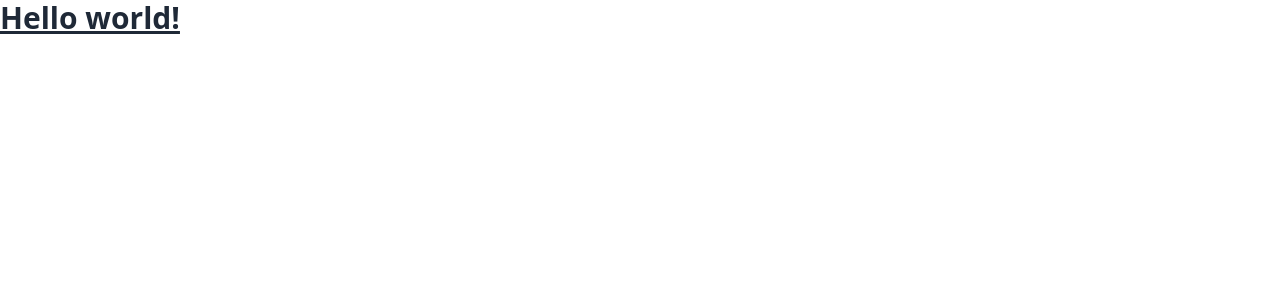
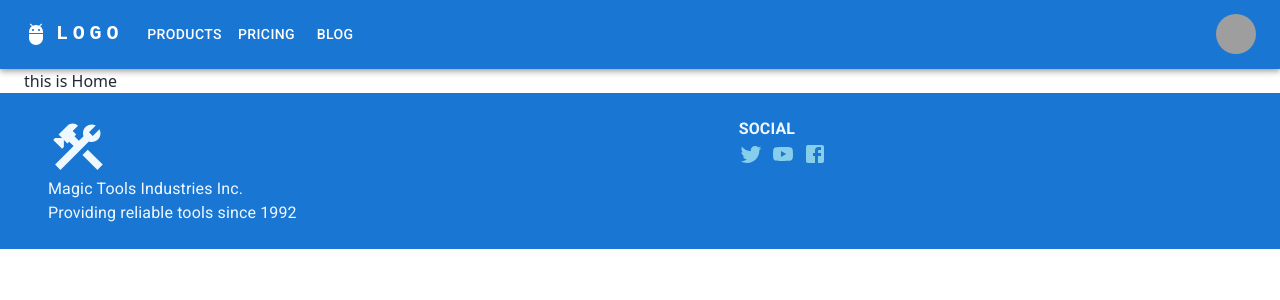
Before and after one commit to JuelHossain/Screw-Inc, a React (Create React App) app: page / in a window 1280 px wide. Shown: the top 300 px of the page. Built offline with nearby package versions, Linux system fonts and the light colour scheme; grey boxes are pictures that could not be loaded.

Commit message:
header and footer done

```diff
--- a/package.json
+++ b/package.json
@@ -3,6 +3,9 @@
   "version": "0.1.0",
   "private": true,
   "dependencies": {
+    "@fontsource/roboto": "^4.5.7",
+    "@mui/icons-material": "^5.8.0",
+    "@mui/material": "^5.8.0",
     "@testing-library/jest-dom": "^5.16.4",
     "@testing-library/react": "^13.2.0",
     "@testing-library/user-event": "^13.5.0",
@@ -12,7 +15,9 @@
     "react-dom": "^18.1.0",
     "react-firebase-hooks": "^5.0.3",
     "react-hook-form": "^7.31.2",
+    "react-router-dom": "^6.3.0",
     "react-scripts": "5.0.1",
+    "styled-components": "^5.3.5",
     "web-vitals": "^2.1.4"
   },
   "scripts": {
--- a/src/App.js
+++ b/src/App.js
@@ -1,3 +1,23 @@
-export default function App() {
-  return <h1 className="text-3xl font-bold underline">Hello world!</h1>;
+
+import { Route, Routes } from 'react-router-dom';
+import Header from './Components/Header/Header';
+import Home from './Pages/Home/Home'
+import Footer from './Components/Footer/Footer'
+function App() {
+  return (
+    <div>
+      <Header></Header>
+      <Routes>
+        <Route path='/' element={<Home></Home>}></Route>
+        <Route path='/' element={<Home></Home>}></Route>
+        <Route path='/' element={<Home></Home>}></Route>
+        <Route path='/' element={<Home></Home>}></Route>
+
+      </Routes>
+
+      <Footer></Footer>
+    </div>
+  );
 }
+
+export default App;
--- /dev/null
+++ b/src/Components/Footer/Footer.js
@@ -0,0 +1,49 @@
+import { Construction, Facebook, HailSharp, LocalHospitalSharp, PanToolAltSharp, Twitter, YouTube } from '@mui/icons-material';
+import { Box, Container, Grid, Link, Paper, Stack, Typography } from '@mui/material';
+import React from 'react';
+
+const Footer = () => {
+    return (
+      <footer>
+        <Box variant="outlined" bgcolor="primary.main" p={3} color="aliceblue">
+          <Container maxWidth="xl">
+            <Grid container>
+              <Grid item xs={7}>
+                <Construction sx={{ fontSize: "60px" }} />
+                <Typography>
+                  Magic Tools Industries Inc.
+                  <br />
+                  Providing reliable tools since 1992
+                </Typography>
+              </Grid>
+              <Grid item xs="5">
+                <Typography
+                  fontWeight={900}
+                  textTransform={"uppercase"}
+                  fontSize={16}
+                >
+                  Social
+                </Typography>
+                <Stack direction={"row"} spacing={1}>
+                  <Link>
+                    {" "}
+                    <Twitter sx={{ color: "skyblue" }} />{" "}
+                  </Link>
+                  <Link>
+                    {" "}
+                    <YouTube sx={{ color: "skyblue" }} />{" "}
+                  </Link>
+                  <Link>
+                    {" "}
+                    <Facebook sx={{ color: "skyblue" }} />{" "}
+                  </Link>
+                </Stack>
+              </Grid>
+            </Grid>
+          </Container>
+        </Box>
+      </footer>
+    );
+};
+
+export default Footer;
--- /dev/null
+++ b/src/Components/Header/AppBar.js
@@ -0,0 +1,183 @@
+import * as React from "react";
+import AppBar from "@mui/material/AppBar";
+import Box from "@mui/material/Box";
+import Toolbar from "@mui/material/Toolbar";
+import IconButton from "@mui/material/IconButton";
+import Typography from "@mui/material/Typography";
+import Menu from "@mui/material/Menu";
+import MenuIcon from "@mui/icons-material/Menu";
+import Container from "@mui/material/Container";
+import Avatar from "@mui/material/Avatar";
+import Button from "@mui/material/Button";
+import Tooltip from "@mui/material/Tooltip";
+import MenuItem from "@mui/material/MenuItem";
+import { Adb } from "@mui/icons-material";
+import { NavLink } from "react-router-dom";
+// import AdbIcon from "@mui/icons-material/Adb";
+
+const pages = ["Products", "Pricing", "Blog"];
+const settings = ["Profile", "Account", "Dashboard", "Logout"];
+
+const ResponsiveAppBar = () => {
+  const [anchorElNav, setAnchorElNav] = React.useState(null);
+  const [anchorElUser, setAnchorElUser] = React.useState(null);
+
+  const handleOpenNavMenu = (event) => {
+    setAnchorElNav(event.currentTarget);
+  };
+  const handleOpenUserMenu = (event) => {
+    setAnchorElUser(event.currentTarget);
+  };
+
+  const handleCloseNavMenu = () => {
+    setAnchorElNav(null);
+  };
+
+  const handleCloseUserMenu = () => {
+    setAnchorElUser(null);
+  };
+
+  return (
+    <AppBar position="static">
+      <Container maxWidth="xl">
+        {/* VERTICAL TOOLBAR  */}
+        <Toolbar disableGutters>
+          {/* LOGO ICON  */}
+          <Adb sx={{ display: { xs: "none", md: "flex" }, mr: 1 }} />
+          {/* LOGO TITLE  */}
+          <Typography
+            variant="h6"
+            noWrap
+            component="a"
+            href="/"
+            sx={{
+              mr: 2,
+              display: { xs: "none", md: "flex" },
+              fontFamily: "monospace",
+              fontWeight: 700,
+              letterSpacing: ".3rem",
+              color: "inherit",
+              textDecoration: "none",
+            }}
+          >
+            LOGO
+          </Typography>
+          {/* VERTICAL NAVBAR START  */}
+          <Box sx={{ flexGrow: 1, display: { xs: "flex", md: "none" } }}>
+            {/* MENU ICON BUTTON  */}
+            <IconButton
+              size="large"
+              aria-label="account of current user"
+              aria-controls="menu-appbar"
+              aria-haspopup="true"
+              onClick={handleOpenNavMenu}
+              color="inherit"
+            >
+              {/* MENU ICON  */}
+              <MenuIcon />
+                      </IconButton>
+                      {/* VERTICAL NAVBAR ITEMS  */}
+            <Menu
+              id="menu-appbar"
+              anchorEl={anchorElNav}
+              anchorOrigin={{
+                vertical: "bottom",
+                horizontal: "left",
+              }}
+              keepMounted
+              transformOrigin={{
+                vertical: "top",
+                horizontal: "left",
+              }}
+              open={Boolean(anchorElNav)}
+              onClose={handleCloseNavMenu}
+              sx={{
+                display: { xs: "block", md: "none" },
+              }}
+                      >
+                          {/* LOOPING THROUGHT NAVBAR ITEMS  */}
+              {pages.map((page) => (
+                <MenuItem key={page} onClick={handleCloseNavMenu}>
+                  <NavLink to={`/${page}`}>{page}</NavLink>
+                </MenuItem>
+              ))}
+            </Menu>
+          </Box>
+
+          {/* LOGO  */}
+          <Adb sx={{ display: { xs: "flex", md: "none" }, mr: 1 }} />
+          <Typography
+            variant="h5"
+            noWrap
+            component="a"
+            href=""
+            sx={{
+              mr: 2,
+              display: { xs: "flex", md: "none" },
+              flexGrow: 1,
+              fontFamily: "monospace",
+              fontWeight: 700,
+              letterSpacing: ".3rem",
+              color: "inherit",
+              textDecoration: "none",
+            }}
+          >
+            LOGO
+          </Typography>
+
+          {/* NAVBAR ITEM  */}
+          <Box sx={{ flexGrow: 1, display: { xs: "none", md: "flex" } }}>
+            {/* LOOPING THROUGH NAVBAR ITEMS  */}
+            {pages.map((page) => (
+              <Button
+                key={page}
+                onClick={handleCloseNavMenu}
+                sx={{ my: 2, color: "white", display: "block" }}
+              >
+                <NavLink to={page}>{page}</NavLink>
+              </Button>
+            ))}
+          </Box>
+
+          {/* USER PROFILE  */}
+          <Box sx={{ flexGrow: 0 }}>
+            {/* //TOOLTIP AND THE BUTTON OF USER  */}
+            <Tooltip title="Open settings">
+              <IconButton onClick={handleOpenUserMenu} sx={{ p: 0 }}>
+                {/* USER IMAGE  */}
+                <Avatar alt="Remy Sharp" src="/static/images/avatar/2.jpg" />
+              </IconButton>
+            </Tooltip>
+
+            {/* MENU BAR VERTICAL */}
+            <Menu
+              sx={{ mt: "45px" }}
+              id="menu-appbar"
+              anchorEl={anchorElUser}
+              anchorOrigin={{
+                vertical: "top",
+                horizontal: "right",
+              }}
+              keepMounted
+              transformOrigin={{
+                vertical: "top",
+                horizontal: "right",
+              }}
+              open={Boolean(anchorElUser)}
+              onClose={handleCloseUserMenu}
+            >
+              {/* MAPPING THE MENU ITEM  */}
+              {settings.map((setting) => (
+                <MenuItem key={setting} onClick={handleCloseUserMenu}>
+                  <NavLink to={setting}>{setting}</NavLink>
+                </MenuItem>
+              ))}
+            </Menu>
+          </Box>
+          {/* USER PROFILE ENDED HERE  */}
+        </Toolbar>
+      </Container>
+    </AppBar>
+  );
+};
+export default ResponsiveAppBar;
--- /dev/null
+++ b/src/Components/Header/Header.js
@@ -0,0 +1,14 @@
+
+import React from 'react';
+import ResponsiveAppBar from './AppBar';
+
+const Header = () => {
+
+    return (
+      <header className='bg-stone-100'>
+        <ResponsiveAppBar></ResponsiveAppBar>
+      </header>
+    );
+};
+
+export default Header;
--- /dev/null
+++ b/src/Pages/Home/Banner.js
@@ -0,0 +1,11 @@
+import React from 'react';
+
+const Banner = () => {
+    return (
+        <div>
+
+        </div>
+    );
+};
+
+export default Banner;
--- a/src/Pages/Home/Home.js
+++ b/src/Pages/Home/Home.js
@@ -1,10 +1,12 @@
+
+import { Container } from '@mui/material';
 import React from 'react';
 
 const Home = () => {
     return (
-        <div>
-            This is Home
-        </div>
+        <Container maxWidth='xl'>
+            this is Home
+        </Container>
     );
 };
 
--- a/src/index.js
+++ b/src/index.js
@@ -2,10 +2,18 @@
 import ReactDOM from 'react-dom/client';
 import './index.css';
 import App from './App';
+import { BrowserRouter } from "react-router-dom";
+import "@fontsource/roboto/300.css";
+import "@fontsource/roboto/400.css";
+import "@fontsource/roboto/500.css";
+import "@fontsource/roboto/700.css";
+
 
 const root = ReactDOM.createRoot(document.getElementById('root'));
 root.render(
   <React.StrictMode>
-    <App />
+    <BrowserRouter>
+      <App />
+    </BrowserRouter>
   </React.StrictMode>
 );
--- a/tailwind.config.js
+++ b/tailwind.config.js
@@ -4,4 +4,14 @@
     extend: {},
   },
   plugins: [require("daisyui")],
+  daisyui: {
+    styled: true,
+    themes: false,
+    base: true,
+    utils: true,
+    logs: true,
+    rtl: false,
+    prefix: "",
+    darkTheme: "dark",
+  },
 };
```
Also changed, not shown: 2 other files (tests, documents, lock files or other folders).
